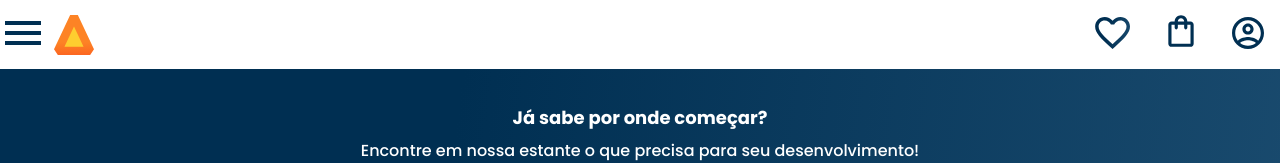
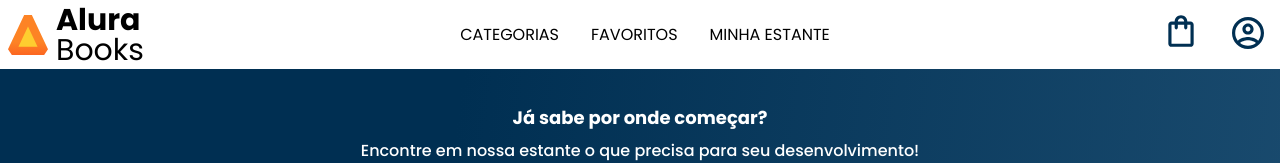
Before and after one commit to DanielAretakis/AluraBooks, a plain HTML site: page index.html in a window 1280 px wide. Shown: the top 163 px of the page. Drawn offline with nearby package versions, Linux system fonts and the light colour scheme.

Commit message:
Modificando o header com @media para tablets

```diff
--- a/Styles/header.css
+++ b/Styles/header.css
@@ -57,3 +57,38 @@
 .container__botao{
     display: none;
 }
+
+.container__titulo{
+    display: none;
+}
+
+.opcoes{
+    display: none;
+}
+
+@media screen and (min-width: 1024px) {
+    .container__titulo,
+    .container__titulo-negrito {
+        font-size: 30px;
+        display: block;
+    }
+
+    .container__titulo-negrito{
+        font-weight: 700;
+    }
+
+    .opcoes{
+        display: flex;
+        gap: 2em;
+        text-transform: uppercase;
+    }
+
+    .opcoes__link{
+        text-decoration: none;
+        color: var(--preto);
+    }
+
+    .invisivel{
+        display: none;
+    }
+}
--- a/Styles/styles.css
+++ b/Styles/styles.css
@@ -14,6 +14,7 @@
     --tamanho-texto: 16px;
     --fonte-titulo: "Poppins", sans-serif;
     --cor-titulo-livro: #002F52;
+    --preto: #000000;
 }
 
 body{
--- a/index.html
+++ b/index.html
@@ -17,7 +17,7 @@
         <div class="container">
             <input type="checkbox" id="menu" class="container__botao">
             <label for="menu">
-                <span class="cabecalho__menu-hamburguer container__imagem"></span>
+                <span class="cabecalho__menu-hamburguer container__imagem invisivel"></span>
             </label>
             <ul class="lista-menu">
                 <li class="lista-menu__titulo">Categorias</li>
@@ -38,11 +38,18 @@
                 </li>
             </ul>
             <img src="./Icons/Logo.svg" alt="Logo do AluraBooks" class="container__imagem">
+            <h1 class="container__titulo"><span class="container__titulo-negrito">Alura</span>Books</h1>
         </div>
+
+        <ul class="opcoes">
+            <li class="opcoes__item">Categorias</li>
+            <li class="opcoes__item"><a href="" class="opcoes__"></a>Favoritos</li>
+            <li class="opcoes__item"><a href="" class="opcoes__"></a>Minha estante</li>
+        </ul>
 
         <div class="container">
             <a href="#">
-                <img src="./Icons/Favoritos.svg" alt="Coração simbolizando favoritos" class="container__imagem">
+                <img src="./Icons/Favoritos.svg" alt="Coração simbolizando favoritos" class="container__imagem invisivel">
             </a>
             <a href="#">
                 <img src="./Icons/Compras.svg" alt="Sacola de compras" class="container__imagem">
```
